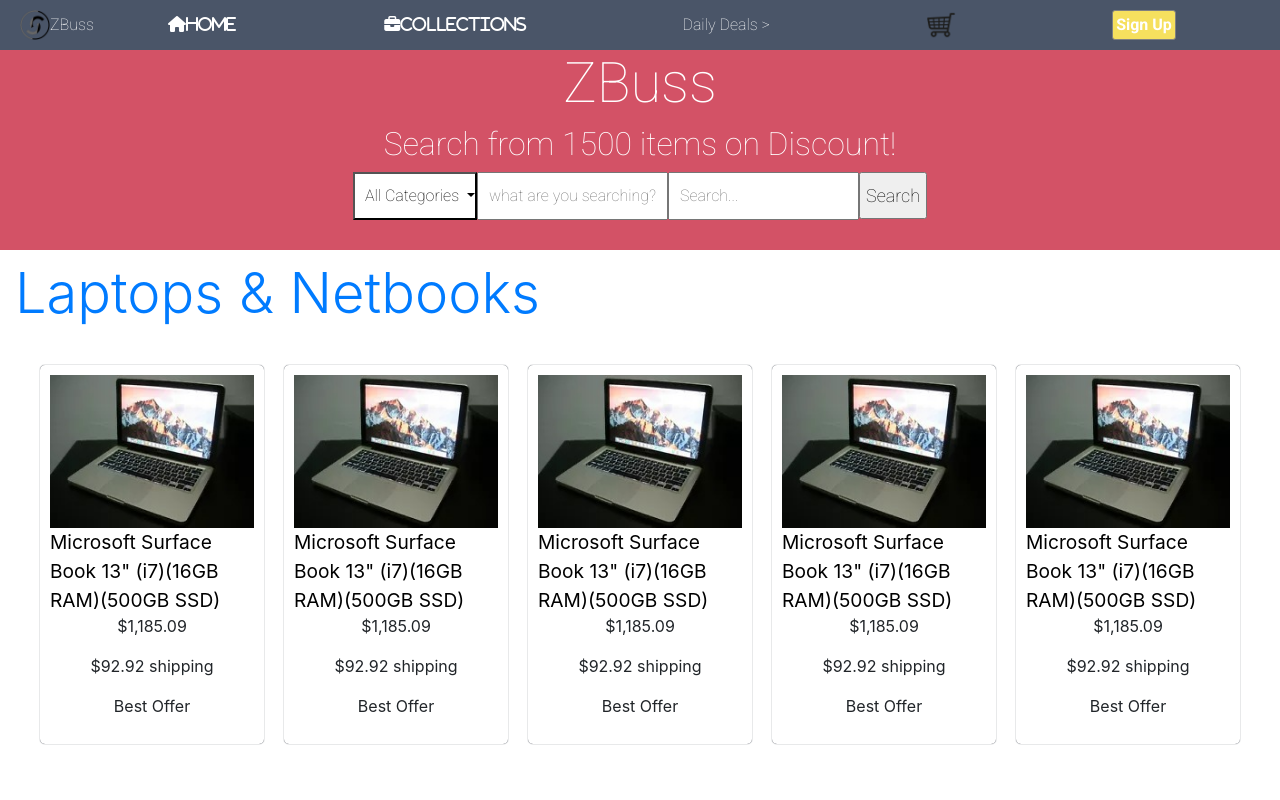
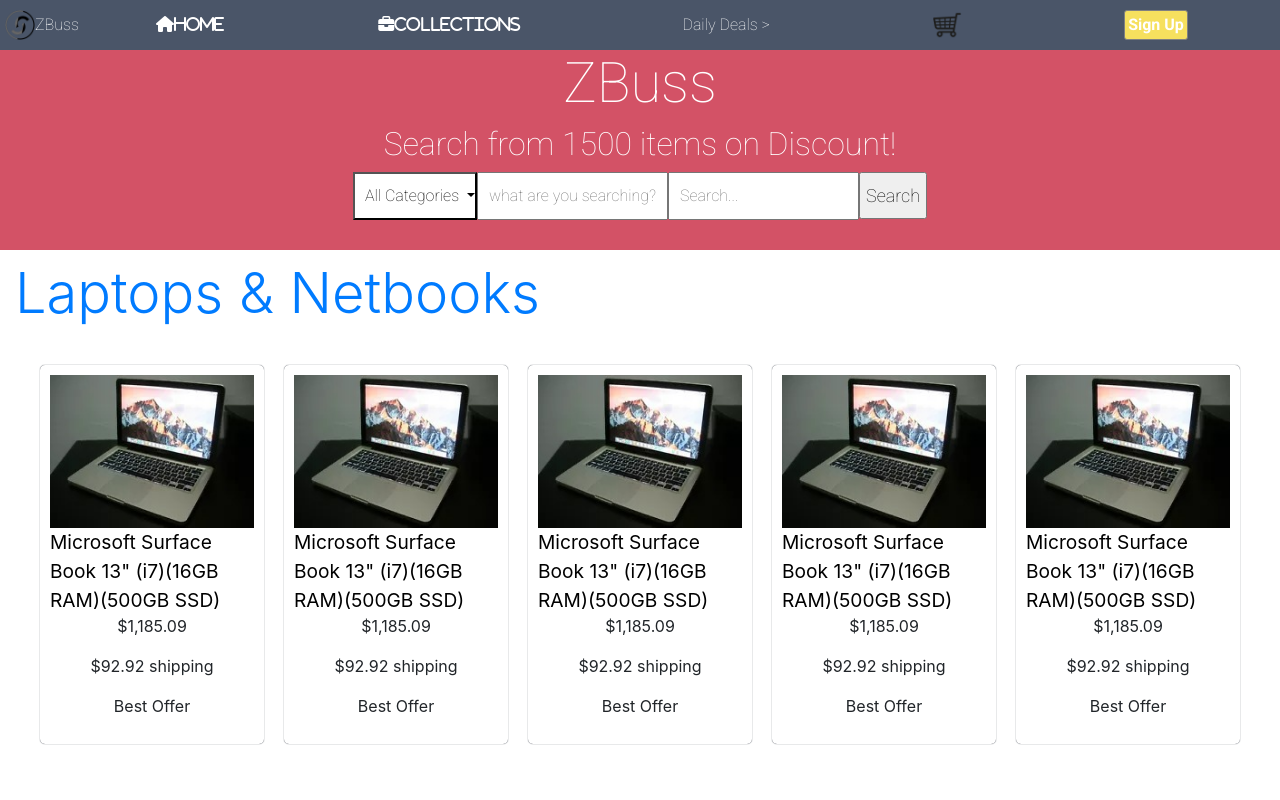
Before and after one commit to elisha2kyakpo1/Capstone-HTML-CSS, a plain HTML site: page search.html in a window 1280 px wide. Shown: the top 800 px of the page. Drawn offline with nearby package versions, Linux system fonts and the light colour scheme.

Commit message:
fixing linter errors

```diff
--- a/STYLE/style.css
+++ b/STYLE/style.css
@@ -3,14 +3,6 @@
   box-sizing: border-box;
   padding: 0;
   margin: 0;
-}
-
-body {
-  position: relative;
-}
-
-.nav-cont {
-  background-color: #4a5568;
 }
 
 header {
@@ -48,8 +40,18 @@ header {
   padding: 5px;
 }
 
+.navbar-big,
+.nav-link-container {
+  background-color: #4a5568;
+  position: sticky;
+  top: 0;
+  right: 0;
+  left: 0;
+  flex-direction: column;
+}
+
 .navbar-big {
-  flex-direction: column;
+  z-index: 1;
 }
 
 .inner-div a {
@@ -220,11 +222,6 @@ label { color: #000; }
     max-width: 100%;
   }
 
-  .nav-cont {
-    flex-direction: column;
-    justify-content: space-around;
-  }
-
   header {
     position: sticky;
     top: 0;
--- a/search.html
+++ b/search.html
@@ -1,19 +1,21 @@
 <!DOCTYPE html>
 <html lang="en">
+
 	<head>
 		<meta charset="UTF-8">
 		<meta name="viewport" content="width=device-width, initial-scale=1.0">
 		<title>Online shopping</title>
-	<link rel="stylesheet" href="https://cdn.jsdelivr.net/npm/bootstrap@4.5.3/dist/css/bootstrap.min.css" integrity="sha384-TX8t27EcRE3e/ihU7zmQxVncDAy5uIKz4rEkgIXeMed4M0jlfIDPvg6uqKI2xXr2" crossorigin="anonymous">
+		<link rel="stylesheet" href="https://cdn.jsdelivr.net/npm/bootstrap@4.5.3/dist/css/bootstrap.min.css"
+			integrity="sha384-TX8t27EcRE3e/ihU7zmQxVncDAy5uIKz4rEkgIXeMed4M0jlfIDPvg6uqKI2xXr2" crossorigin="anonymous">
 		<link rel="stylesheet" href="STYLE/style.css">
 		<link href="https://fonts.googleapis.com/css2?family=Roboto:wght@100&display=swap" rel="stylesheet">
 		<link href="https://fonts.googleapis.com/css2?family=Roboto:wght@100;700&display=swap" rel="stylesheet">
 		<script src="https://kit.fontawesome.com/4d7147af3d.js" crossorigin="anonymous"></script>
 	</head>
+
 	<body>
 		<header>
-		<div class="container-fluid nav-cont">
-			<nav class="navbar-big">
+			<nav class="container-fluid navbar-big">
 				<div class="logo">
 					<img class="logo-img" src="assets/icons/logo.png" width="30" alt="logo">
 					<a href="#" class="zbuss">ZBuss</a href="#">
@@ -26,15 +28,12 @@
 					<a class="child-signup" href="#">Sign Up</a>
 				</div>
 			</nav>
-		</div>
 			<nav class="nav-link-container container-fluid pb-30">
 				<h1 class="lead display-4">ZBuss</h1>
 				<h2 class="h2-search">Search from 1500 items on Discount!</h2>
 				<form action="#" class="form-d container-fluid">
 					<div class="dropdown-b">
-					<button type="button" class=" bg-white  dropdown-toggle" data-toggle="dropdown">
-						All Categories
-					</button>
+						<button type="button" class=" bg-white  dropdown-toggle" data-toggle="dropdown"> All Categories </button>
 						<div class="dropdown-menu">
 							<a class="dropdown-item" href="#">Laptops</a>
 							<a class="dropdown-item" href="#">Phones</a>
@@ -88,7 +87,6 @@
 						<p> Best Offer</p>
 					</div>
 				</div>
-
 				<div class="container-fluid justify-content-md-between d-md-flex">
 					<div class="inner-div">
 						<img class="img-fluid" src="assets/electronic-image/s-l225 (66).jpg" alt="laptop">
@@ -161,7 +159,6 @@
 						<p class="shipping"> $52.51 shipping</p>
 					</div>
 				</div>
-
 				<div class="container-fluid justify-content-md-between d-md-flex">
 					<div class="inner-div">
 						<img class="img-fluid" src="assets/phones/s-l225 (6).jpg" alt="Phone">
@@ -195,11 +192,10 @@
 					</div>
 				</div>
 			</section>
-
 			<!-- TELEVISION -->
 			<section class="container-fluid">
 				<a class="d-block my-2 display-4" href="#">TV'S</a>
-			<div class="container-fluid justify-content-md-between d-md-flex">
+				<div class=" tv-set container-fluid d-md-flex justify-content-md-between">
 					<div class="inner-div">
 						<img class="img-fluid" src="assets/tv/s-l225 (34).jpg" alt="tv">
 						<a href="#">Panasonic DP-UB420 Region Free Blu-ray Player UHD Ultra HD 4K Wifi 3D</a href="#">
@@ -232,37 +228,35 @@
 					</div>
 				</div>
 			</section>
-
 			<!-- VIDEO GAMES -->
 			<section class="container-fluid">
 				<a class="d-block my-2 display-4" href="#">VIDEO GAMES</a>
 				<div class="container-fluid justify-content-md-between d-md-flex">
 					<div class="inner-div">
 						<img class="img-fluid" src="assets/video games/s-l225 (9).jpg" alt="games">
-					<a href="#">Xbox 360 Console Black One Special Bundle Kinect Controller Remote cable Include
-					$89.990 shipping</a>
+						<a href="#">Xbox 360 Console Black One Special Bundle Kinect Controller Remote cable Include $89.990
+							shipping</a>
 						<p>Best Offer</p>
 					</div>
 					<div class="inner-div">
 						<img class="img-fluid" src="assets/video games/s-l225 (9).jpg" alt="games">
-					<a href="#">Xbox 360 Console Black One Special Bundle Kinect Controller Remote cable Include
-					$89.990 shipping</a>
+						<a href="#">Xbox 360 Console Black One Special Bundle Kinect Controller Remote cable Include $89.990
+							shipping</a>
 						<p>Best Offer</p>
 					</div>
 					<div class="inner-div">
 						<img class="img-fluid" src="assets/video games/s-l225 (9).jpg" alt="games">
-					<a href="#">Xbox 360 Console Black One Special Bundle Kinect Controller Remote cable Include
-					$89.990 shipping</a>
+						<a href="#">Xbox 360 Console Black One Special Bundle Kinect Controller Remote cable Include $89.990
+							shipping</a>
 						<p>Best Offer</p>
 					</div>
 					<div class="inner-div">
 						<img class="img-fluid" src="assets/video games/s-l225 (9).jpg" alt="games">
-					<a href="#">Xbox 360 Console Black One Special Bundle Kinect Controller Remote cable Include
-					$89.990 shipping</a>
+						<a href="#">Xbox 360 Console Black One Special Bundle Kinect Controller Remote cable Include $89.990
+							shipping</a>
 						<p>Best Offer</p>
 					</div>
 				</div>
-
 			</section>
 			<!-- FOOTER -->
 			<footer class=" footer container-fluid">
@@ -272,11 +266,12 @@
 				<a class="footer-anchor" href="#">Customer Security</a>
 				<a class="footer-anchor" href="#">Seller Information</a>
 				<a class="footer-anchor" href="#">Our Community & Social Cultur </a>
-			<p>Copyright &copy 2020 ZBuss Inc. All Rights Reserved. Accessibility, User Agreement, Privacy, Cookies, Do not sell
-				my personal information and ad Choice</p>
+				<p>Copyright &copy 2020 ZBuss Inc. All Rights Reserved. Accessibility, User Agreement, Privacy, Cookies, Do not
+					sell my personal information and ad Choice</p>
 			</footer>
 		</main>
 		<script src="https://ajax.googleapis.com/ajax/libs/jquery/3.5.1/jquery.min.js"></script>
 		<script src="https://maxcdn.bootstrapcdn.com/bootstrap/3.4.1/js/bootstrap.min.js"></script>
 	</body>
+
 </html>
```
Lines whose indentation alone changed are shown as unchanged.
